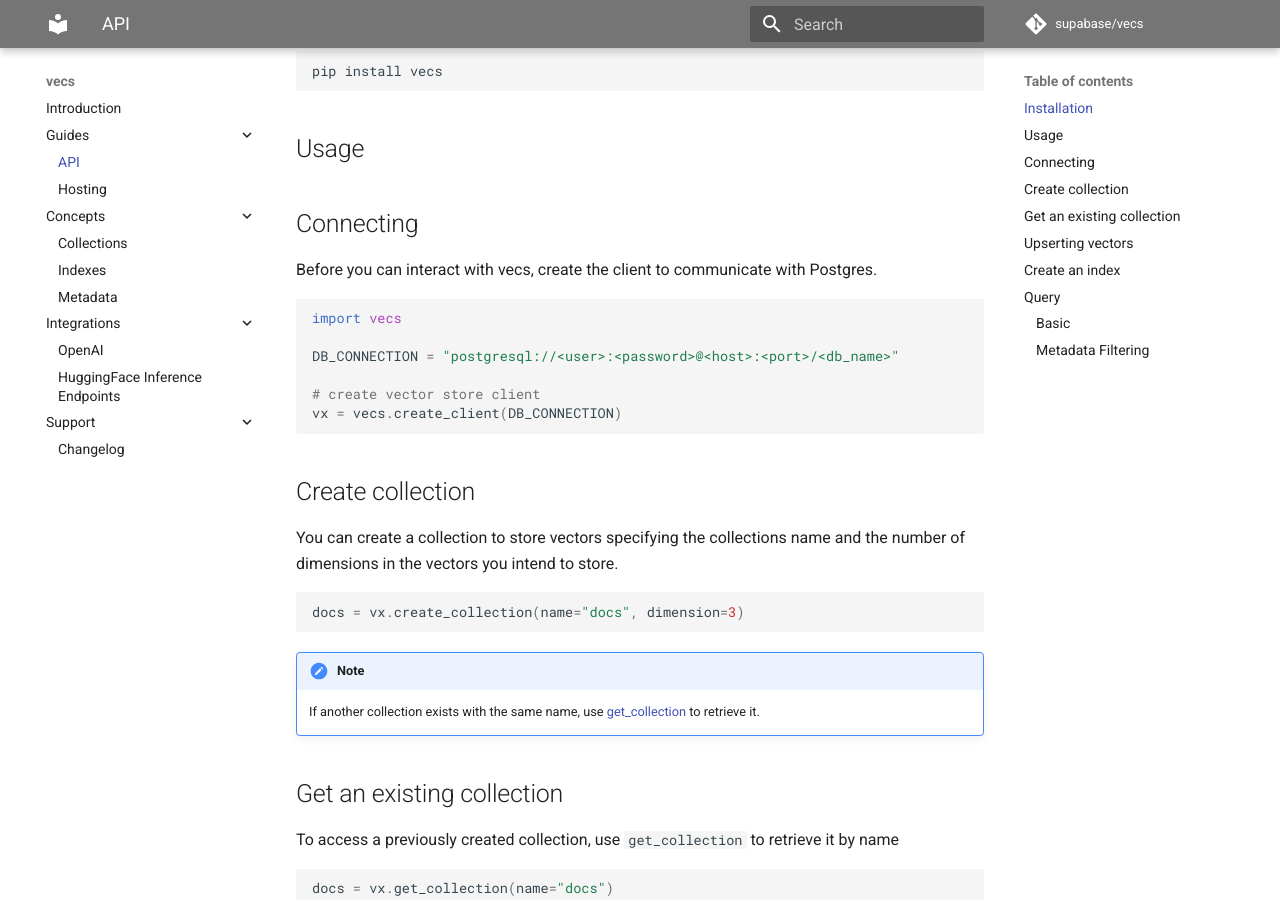
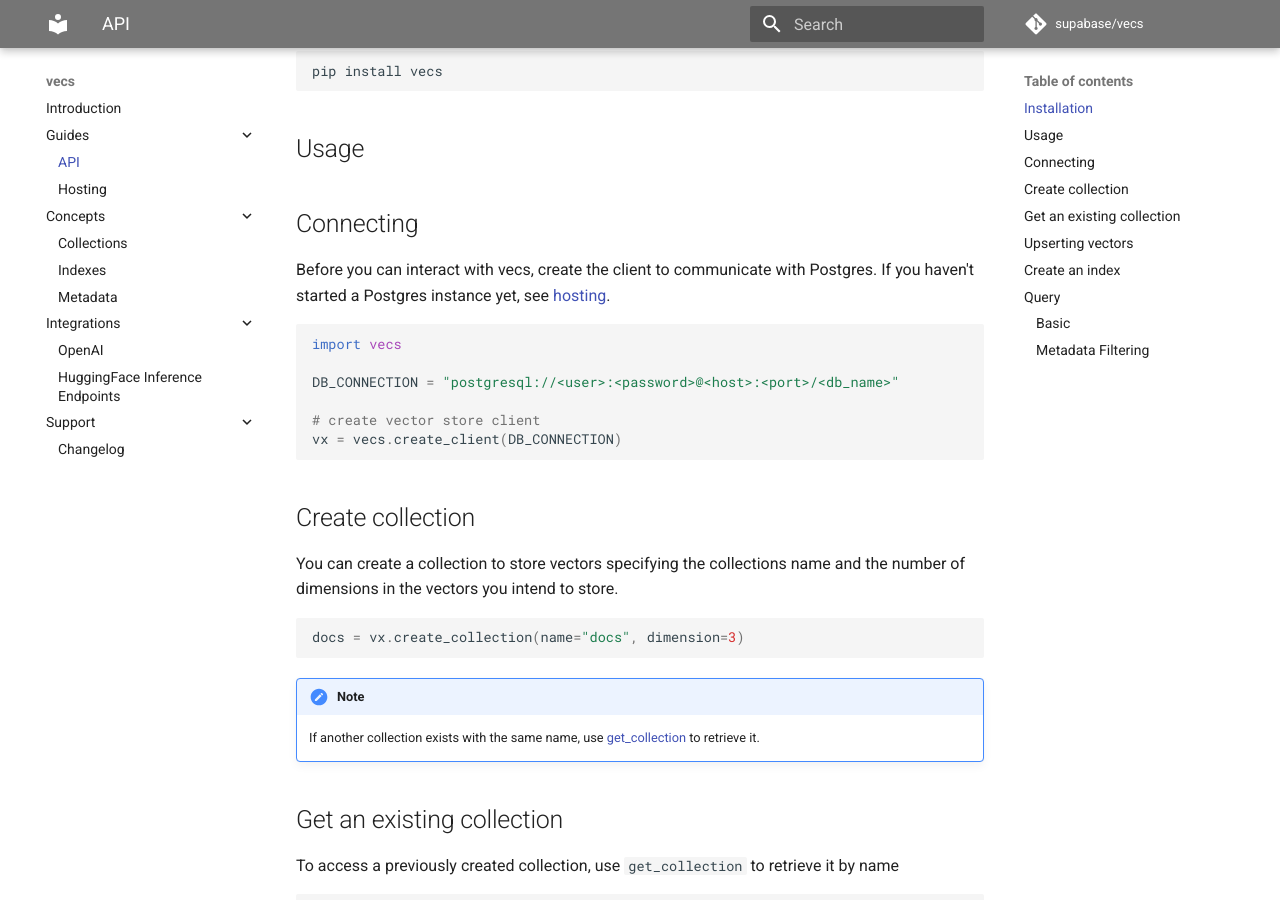
Before and after one commit to supabase/vecs, an MkDocs documentation site: the page built from docs/api.md, in a window 1280 px wide and 900 px high, scrolled down 437 px. Built offline with MkDocs 1.6.1 and Material for MkDocs 9.7.7, drawn with Linux system fonts in a browser that asks for light colours; comment, search, counter and statistics services are not loaded.

Commit message:
second redirect to hosting

````diff
--- a/docs/api.md
+++ b/docs/api.md
@@ -20,8 +20,7 @@
 
 ## Connecting
 
-Before you can interact with vecs, create the client to communicate with Postgres.
-
+Before you can interact with vecs, create the client to communicate with Postgres. If you haven't started a Postgres instance yet, see [hosting](hosting.md).
 ``` python
 import vecs
 
````
Also changed, not shown: docs/hosting.md (+1 -1 lines).
